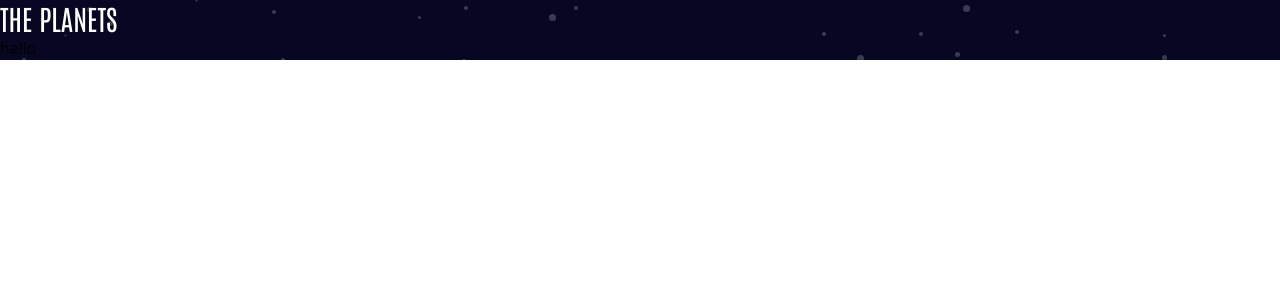
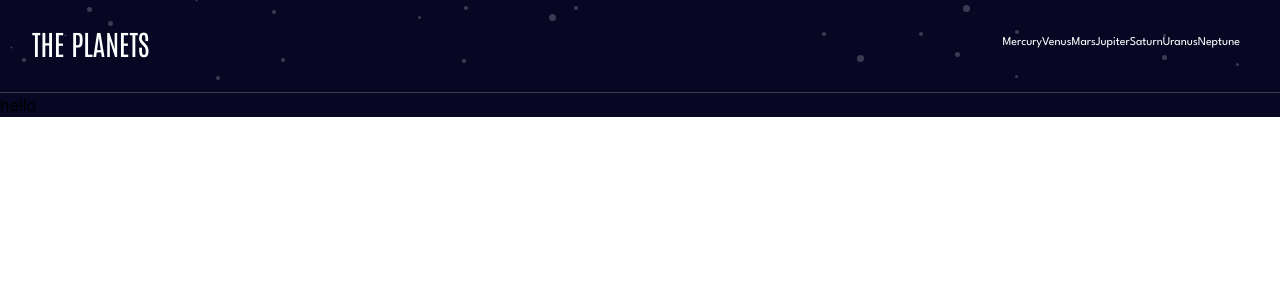
Before and after one commit to tornike2002/planet-side, a Next.js app: page / in a window 1280 px wide. Shown: the top 300 px of the page. Built offline with nearby package versions, Linux system fonts and the light colour scheme.

Commit message:
added basic styles to navbar

```diff
--- a/app/components/Navbar.js
+++ b/app/components/Navbar.js
@@ -1,13 +1,20 @@
+import Link from "next/link";
+
 const Navbar = () => {
   return (
-    <header>
-      <h1
-        className="text-white font-antonio text-28px font-normal leading-[normal]
-       tracking-[-1.05] uppercase"
-      >
+    <header className="flex justify-between items-center pt-[22px] pl-8 pr-10 pb-7 border-b border-opacity-[0.2] border-white">
+      <h1 className="text-white font-antonio text-28px font-normal leading-normal  uppercase">
         THE PLANETS
       </h1>
-      <nav className="text-white"></nav>
+      <nav className="text-white font-spartan text-xs">
+        <Link href="/">Mercury</Link>
+        <Link href="/Venus">Venus</Link>
+        <Link href="/Mars">Mars</Link>
+        <Link href="/Jupiter">Jupiter</Link>
+        <Link href="/Saturn">Saturn</Link>
+        <Link href="/Uranus">Uranus</Link>
+        <Link href="/Neptune">Neptune</Link>
+      </nav>
     </header>
   );
 };
--- a/app/globals.css
+++ b/app/globals.css
@@ -1,4 +1,6 @@
 @import url("https://fonts.googleapis.com/css2?family=Antonio:wght@100..700&display=swap");
+@import url("https://fonts.googleapis.com/css2?family=League+Spartan:wght@100..900&display=swap");
+
 @tailwind base;
 @tailwind components;
 @tailwind utilities;
--- a/tailwind.config.js
+++ b/tailwind.config.js
@@ -14,6 +14,7 @@ module.exports = {
       },
       fontFamily: {
         antonio: ["Antonio", "sans-serif"],
+        spartan: ["League Spartan", "sans-serif"],
       },
       fontSize: {
         "28px": "28px",
```
